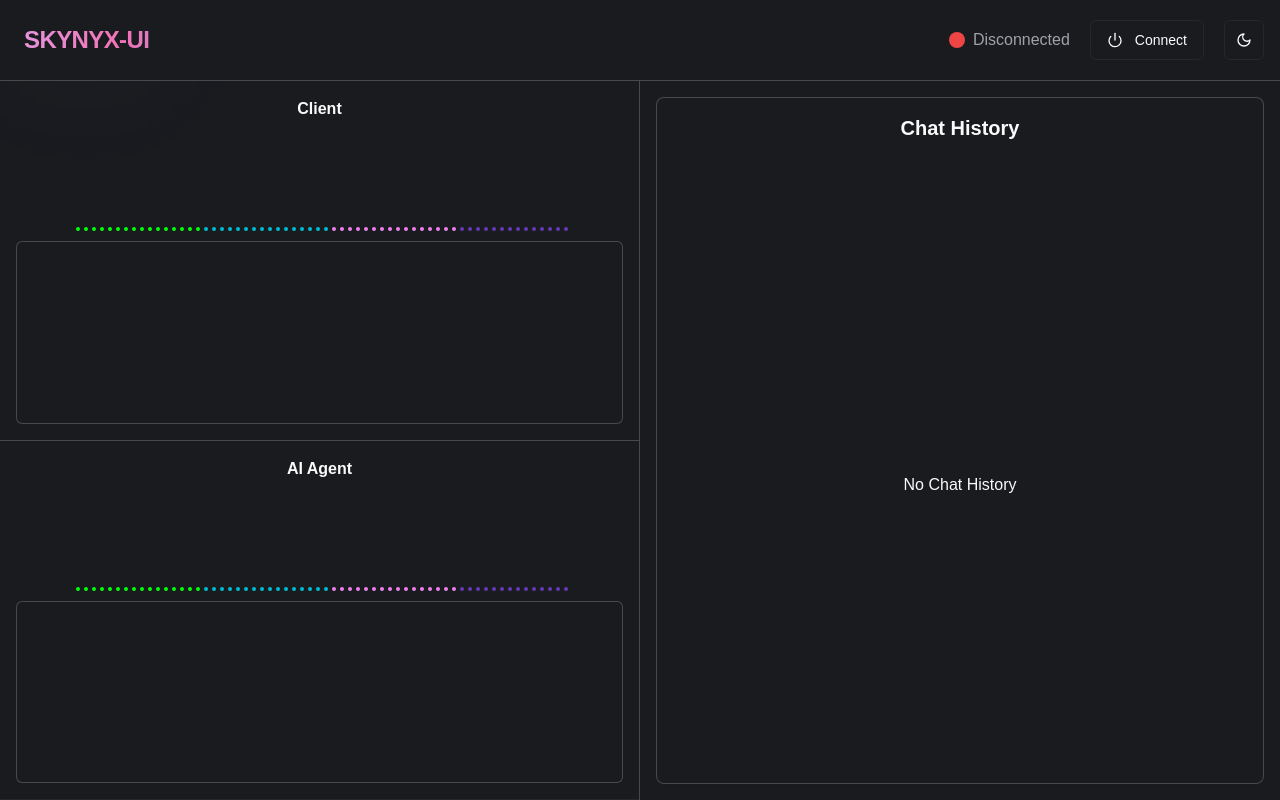
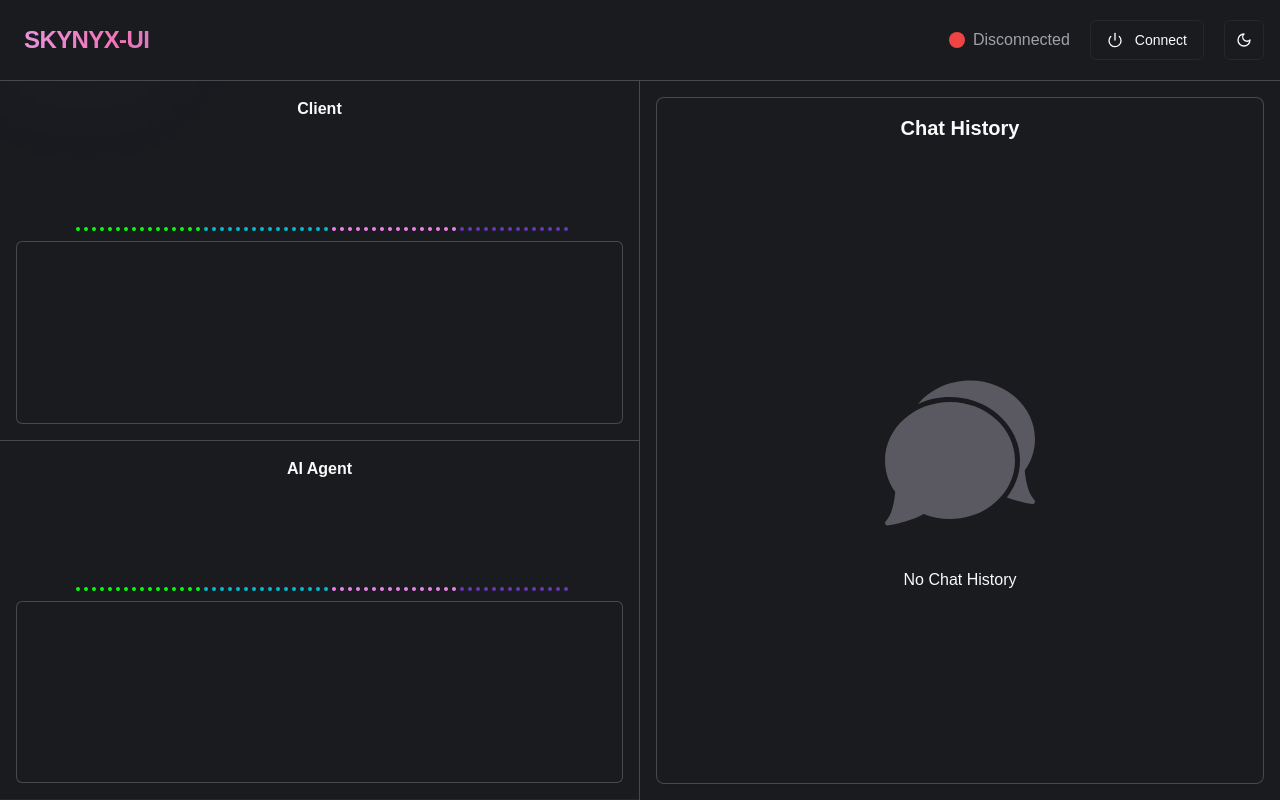
Before and after one commit to vishal-vaish/skynyx, a Next.js app: page / in a window 1280 px wide. Built offline with nearby package versions, Linux system fonts and the light colour scheme.

Commit message:
Added a chat Icon

```diff
--- a/src/app/_component/Chat.tsx
+++ b/src/app/_component/Chat.tsx
@@ -5,6 +5,7 @@ import {Card} from "@/components/ui/card";
 import {useChat} from "@/context/ChatContext";
 import { User, Bot } from 'lucide-react';
 import {Avatar, AvatarFallback} from "@/components/ui/avatar";
+import ChatSvgIcon from "@/components/ChatSvgIcon";
 
 const Chat = () => {
   const {messages} = useChat();
@@ -21,8 +22,9 @@ const Chat = () => {
       <Card className="p-4 h-full overflow-hidden bg-background">
         <div className="mb-4 text-center font-bold text-xl">Chat History</div>
         <div
-          className="flex h-full w-full justify-center items-center"
+          className="flex h-full w-full justify-center items-center flex-col gap-10"
         >
+          <ChatSvgIcon/>
           No Chat History
         </div>
       </Card>
--- /dev/null
+++ b/src/components/ChatSvgIcon.tsx
@@ -0,0 +1,20 @@
+import React from 'react'
+
+const ChatSvgIcon = () => {
+  return (
+    <svg fill="#5a5860" height="150px" width="150px" version="1.1" id="Capa_1" xmlns="http://www.w3.org/2000/svg"
+         viewBox="0 0 60 60">
+      <g>
+        <path d="M26,9.586C11.664,9.586,0,20.09,0,33c0,4.499,1.418,8.856,4.106,12.627c-0.51,5.578-1.86,9.712-3.813,11.666
+          c-0.304,0.304-0.38,0.768-0.188,1.153C0.276,58.789,0.625,59,1,59c0.046,0,0.093-0.003,0.14-0.01
+          c0.349-0.049,8.432-1.213,14.317-4.585c3.33,1.333,6.874,2.009,10.544,2.009c14.336,0,26-10.503,26-23.414S40.337,9.586,26,9.586z"
+        />
+        <path d="M55.894,37.042C58.582,33.27,60,28.912,60,24.414C60,11.503,48.337,1,34,1c-8.246,0-15.968,3.592-20.824,9.42
+          C17.021,8.614,21.38,7.586,26,7.586c15.439,0,28,11.4,28,25.414c0,5.506-1.945,10.604-5.236,14.77
+          c4.946,1.887,9.853,2.6,10.096,2.634c0.047,0.006,0.094,0.01,0.14,0.01c0.375,0,0.724-0.211,0.895-0.554
+          c0.192-0.385,0.116-0.849-0.188-1.153C57.753,46.753,56.403,42.619,55.894,37.042z"/>
+      </g>
+    </svg>
+  )
+}
+export default ChatSvgIcon
```
